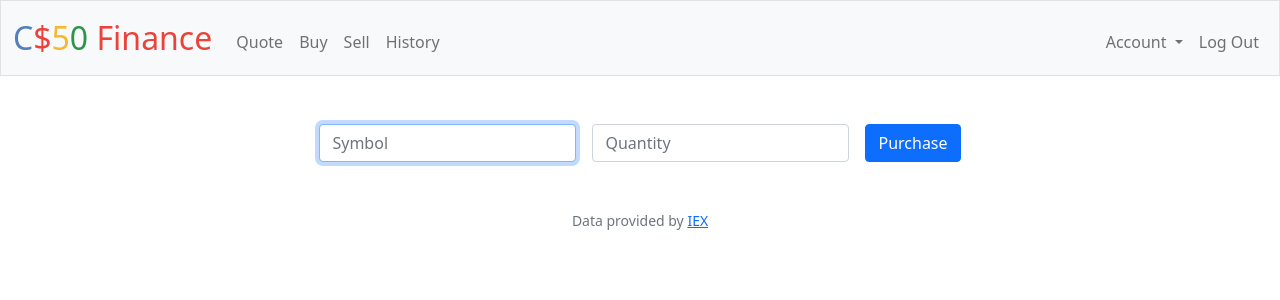
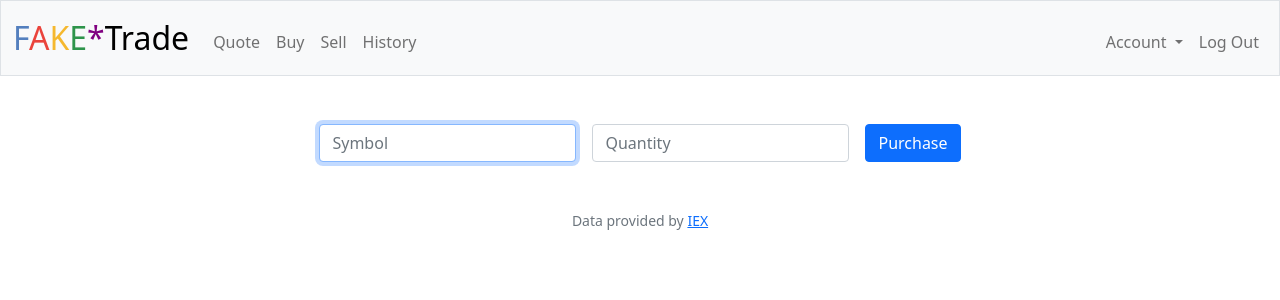
Before and after one commit to dlee103/stock-trading, a Flask app: page /buy in a window 1280 px wide. Shown: the top 300 px of the page. Run offline with Flask 2, Linux system fonts and the light colour scheme; a user stored in the database is signed in; some libraries are stand-ins or nearby versions.

Commit message:
Updated web app logo and added more color classes to the css file

```diff
--- a/static/styles.css
+++ b/static/styles.css
@@ -21,7 +21,14 @@ nav .navbar-brand .green
 {
     color: #2e944b;
 }
-
+nav .navbar-brand .purple
+{
+    color: #800080;
+}
+nav .navbar-brand .black
+{
+    color: #000000;
+}
 
 /* used to center form tags */
 .form-center
--- a/templates/layout.html
+++ b/templates/layout.html
@@ -16,7 +16,7 @@
 
         <link href="/static/styles.css" rel="stylesheet">
 
-        <title>C$50 Finance: {% block title %}{% endblock %}</title>
+        <title>FAKE*Trade: {% block title %}{% endblock %}</title>
 
     </head>
 
@@ -29,7 +29,7 @@
 
         <nav class="bg-light border navbar navbar-expand-md navbar-light">
             <div class="container-fluid">
-                <a class="navbar-brand" href="/"><span class="blue">C</span><span class="red">$</span><span class="yellow">5</span><span class="green">0</span> <span class="red">Finance</span></a>
+                <a class="navbar-brand" href="/"><span class="blue">F</span><span class="red">A</span><span class="yellow">K</span><span class="green">E</span><span class="purple">*</span><span class="black">Trade</span></a>
                 <button aria-controls="navbar" aria-expanded="false" aria-label="Toggle navigation" class="navbar-toggler" data-bs-target="#navbar" data-bs-toggle="collapse" type="button">
                     <span class="navbar-toggler-icon"></span>
                 </button>
```
